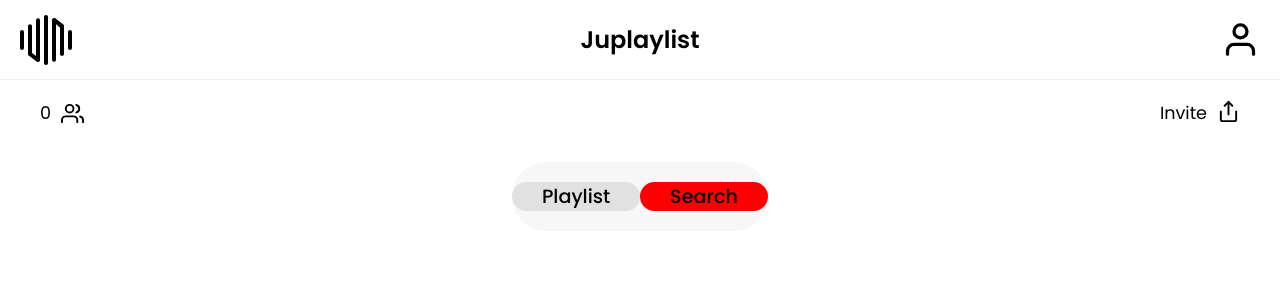
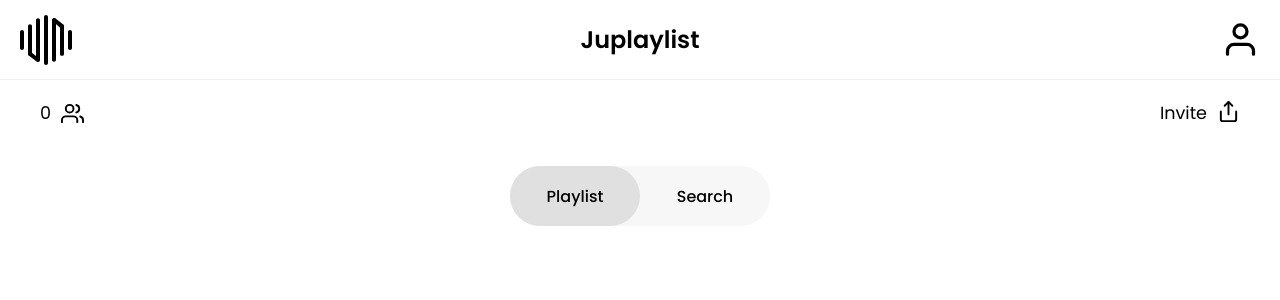
Before and after one commit to Jupitr-Corp/Juplaylist, a React (Create React App) app in the folder juplaylist/: page / in a window 1280 px wide. Shown: the top 300 px of the page. Built offline with nearby package versions, Linux system fonts and the light colour scheme.

Commit message:
toggle done

```diff
--- a/juplaylist/src/app/components/HomeBase.jsx
+++ b/juplaylist/src/app/components/HomeBase.jsx
@@ -1,10 +1,12 @@
-import React, { useState, useEffect } from "react";
+import React, { useEffect, useState } from "react";
 import HomeHeader from "./HomeHeader";
 import ToggleSwitch from "./ToggleSwitch";
 
 function HomeBase(props) {
   const { participants, SmsRequest, platform, setLoading, shareUrl } = props;
 
+  // ------- State ------
+  const [isPlaylist, setIsPlaylist] = useState(true);
   // ------------------------  Functions  ------------------------------
 
   const copyToClipboard = () => {
@@ -35,7 +37,7 @@ function HomeBase(props) {
         SmsRequest={SmsRequest}
         copyToClipboard={copyToClipboard}
       />
-      <ToggleSwitch />
+      <ToggleSwitch playlist={isPlaylist} setPlaylist={setIsPlaylist} />
     </>
   );
 }
--- a/juplaylist/src/app/components/ToggleSwitch.jsx
+++ b/juplaylist/src/app/components/ToggleSwitch.jsx
@@ -1,25 +1,41 @@
-import React, { useState } from "react";
+import React, { useState, useEffect } from "react";
 import "../css/ToggleSwitch.css";
+
 function ToggleSwitch(props) {
+  const { playlist, setPlaylist } = props;
+
   // ------------------ States ------------------
-  const [onPlaylist, setOnPlaylist] = useState(true);
+  //
+  const [countRender, setCountRender] = useState(0);
+
+  // ------------------ Functions ------------------
+
+  const bgClass = () => {
+    if (playlist && countRender > 2) {
+      // because of react strict mode, the first render is not counted : >2
+      return "bg slide-left";
+    }
+    if (!playlist && countRender > 2) {
+      return "bg slide-right";
+    }
+    return "bg";
+  };
 
   // ------------------ Effects ------------------
+
+  useEffect(() => {
+    setCountRender((c) => c + 1);
+  }, [playlist]);
 
   // ------------------ Render ------------------
   return (
     <div className="toggle-switch">
       <div className="switch">
-        <div
-          onClick={() => setOnPlaylist(true)}
-          className={onPlaylist ? "left active" : "left"}
-        >
+        <div className={bgClass()} />
+        <div className="left" onClick={() => setPlaylist(true)}>
           <span>Playlist</span>
         </div>
-        <div
-          onClick={() => setOnPlaylist(false)}
-          className={onPlaylist ? "right" : "right active"}
-        >
+        <div className="right" onClick={() => setPlaylist(false)}>
           <span>Search</span>
         </div>
       </div>
--- a/juplaylist/src/app/css/ToggleSwitch.css
+++ b/juplaylist/src/app/css/ToggleSwitch.css
@@ -11,32 +11,64 @@
 }
 
 .toggle-switch .switch {
+  position: relative;
   display: flex;
+  flex: 1;
+  align-items: center;
+  justify-content: space-evenly;
   min-width: 230px;
   max-width: 260px;
   width: 20vw;
-  align-items: center;
-  justify-content: space-evenly;
-  flex-direction: row;
+  height: 100%;
   background-color: #f7f7f7;
-  padding: 20px 0;
   border-radius: 50px;
 }
 
-.toggle-switch .left,
-.toggle-switch .right {
+.toggle-switch .switch .left,
+.toggle-switch .switch .right {
   display: flex;
+  flex: 1;
   align-items: center;
   justify-content: center;
-  flex: 1;
-  border-radius: 50px;
-  background-color: red;
-  color: #000;
-  font-size: 1.2rem;
+  height: 100%;
   cursor: pointer;
   transition: all 0.3s ease;
+  z-index: 2;
 }
 
-.toggle-switch .active {
-  background-color: #e1e1e1;
+.toggle-switch .switch .bg {
+  position: absolute;
+  top: 0;
+  left: 0;
+  width: 50%;
+  height: 100%;
+  background-color: #e0e0e0;
+  border-radius: 50px;
+  z-index: 1;
 }
+
+.toggle-switch .switch .slide-left {
+  animation: slideToLeft 0.3s ease forwards;
+}
+
+.toggle-switch .switch .slide-right {
+  animation: slideToRight 0.3s ease forwards;
+}
+
+@keyframes slideToLeft {
+  0% {
+    transform: translateX(100%);
+  }
+  100% {
+    transform: translateX(0);
+  }
+}
+
+@keyframes slideToRight {
+  0% {
+    transform: translateX(0);
+  }
+  100% {
+    transform: translateX(100%);
+  }
+}
```
